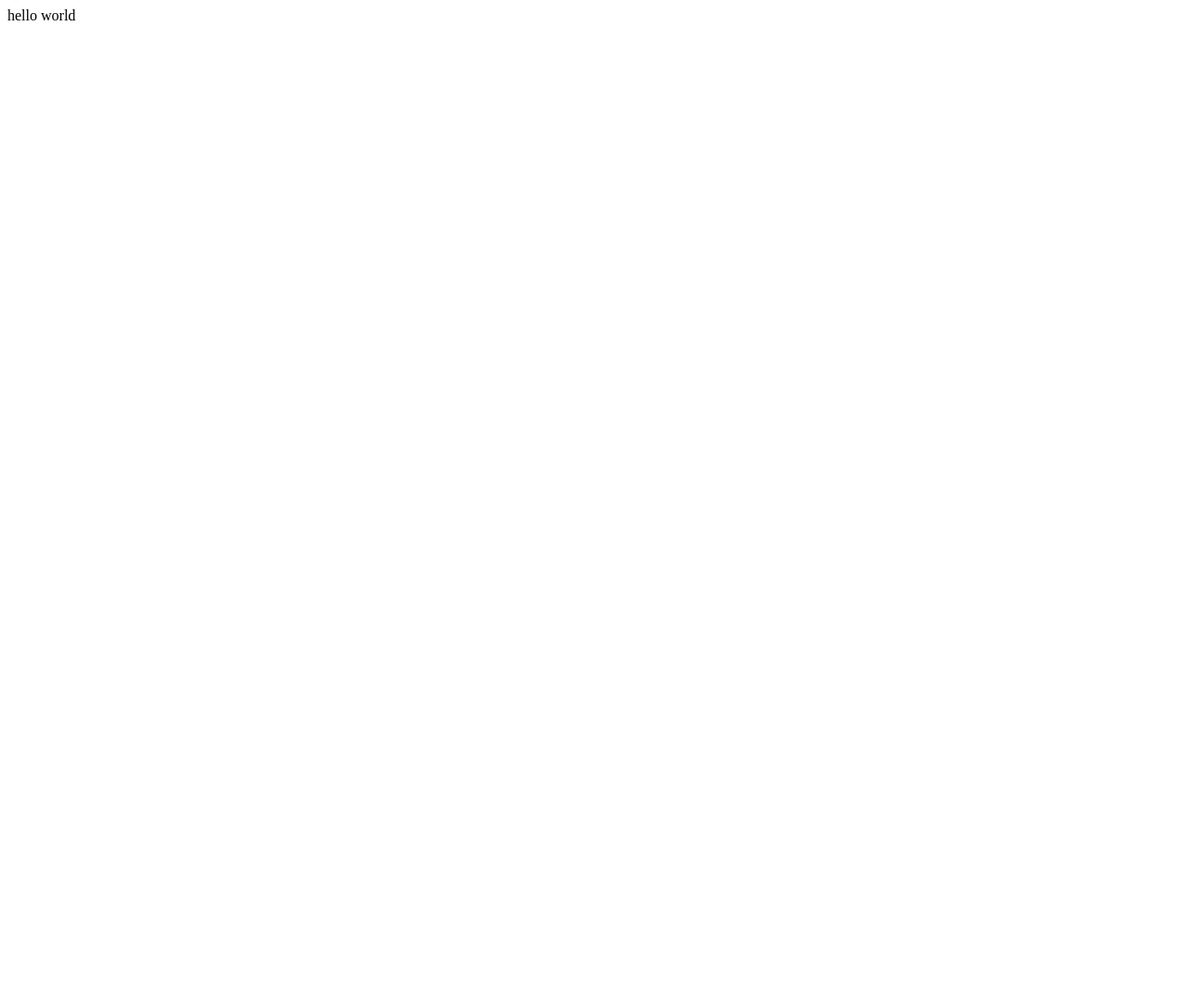
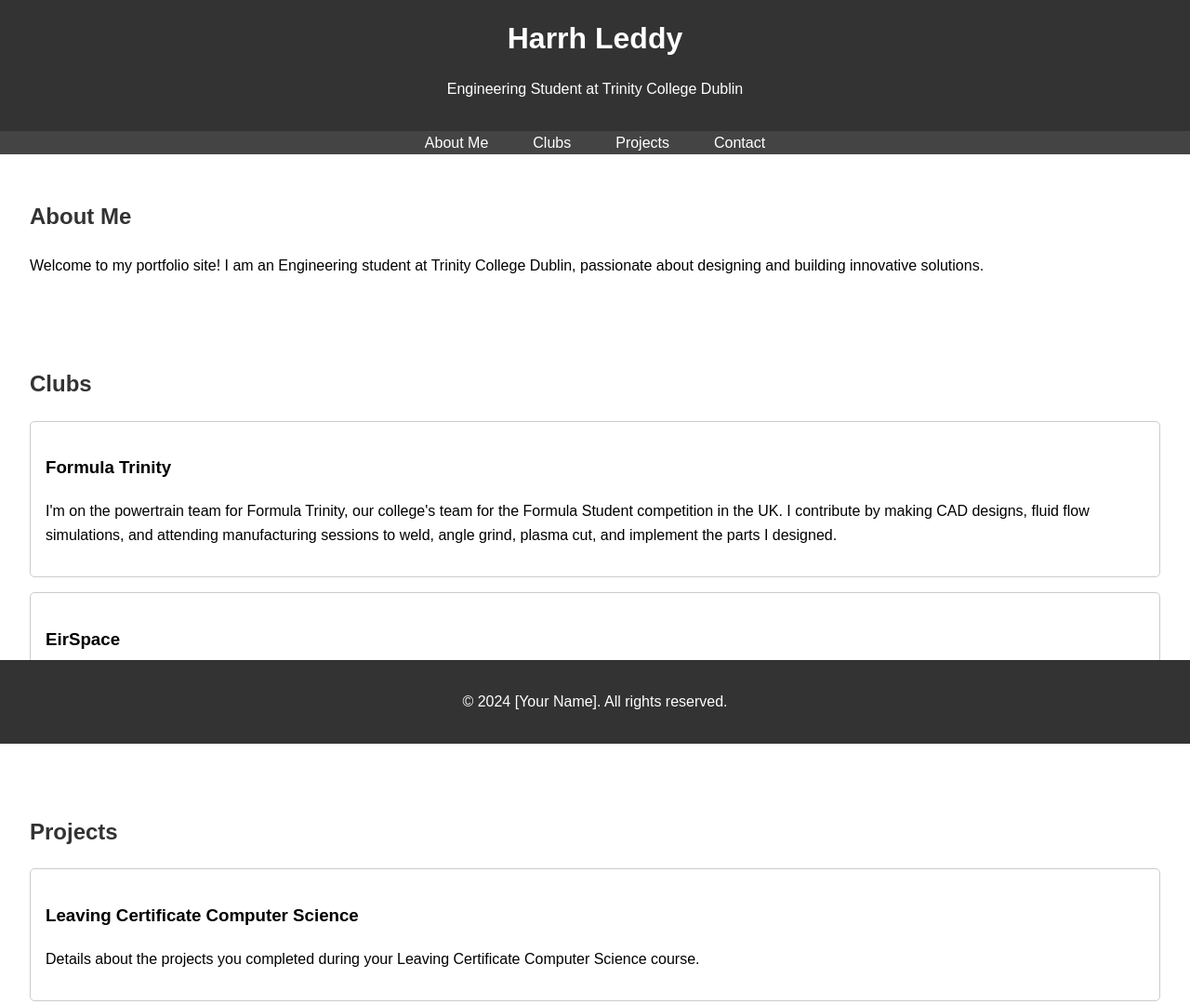
Before and after one commit to harL06/harL06.github.io, a plain HTML site: page index.html in a window 1280 px wide. Shown: the top 1080 px of the page at 93% size. Before the commit the page ends 800 px from the top, so only its background shows below. Drawn offline with Linux system fonts and the light colour scheme.

Commit message:
template page

```diff
--- a/index.html
+++ b/index.html
@@ -1,11 +1,64 @@
 <!DOCTYPE html>
-<html>
+<html lang="en">
 <head>
-	<meta charset="utf-8">
-	<meta name="viewport" content="width=device-width, initial-scale=1">
-	<title></title>
+    <meta charset="UTF-8">
+    <meta name="viewport" content="width=device-width, initial-scale=1.0">
+    <title>Portfolio - Harry Leddy</title>
+    <link rel="stylesheet" href="styles.css">
 </head>
 <body>
-hello world
+    <header>
+        <h1>Harrh Leddy</h1>
+        <p>Engineering Student at Trinity College Dublin</p>
+    </header>
+
+    <nav>
+        <ul>
+            <li><a href="#about">About Me</a></li>
+            <li><a href="#clubs">Clubs</a></li>
+            <li><a href="#projects">Projects</a></li>
+            <li><a href="#contact">Contact</a></li>
+        </ul>
+    </nav>
+
+    <section id="about">
+        <h2>About Me</h2>
+        <p>Welcome to my portfolio site! I am an Engineering student at Trinity College Dublin, passionate about designing and building innovative solutions.</p>
+    </section>
+
+    <section id="clubs">
+        <h2>Clubs</h2>
+
+        <div class="club">
+            <h3>Formula Trinity</h3>
+            <p>I'm on the powertrain team for Formula Trinity, our college's team for the Formula Student competition in the UK. I contribute by making CAD designs, fluid flow simulations, and attending manufacturing sessions to weld, angle grind, plasma cut, and implement the parts I designed.</p>
+        </div>
+
+        <div class="club">
+            <h3>EirSpace</h3>
+            <p>In EirSpace, I'm on the Thrust Vector Control team. I've done CAD work for their Lander Challenge drone prototype and researched various electronics.</p>
+        </div>
+    </section>
+
+    <section id="projects">
+        <h2>Projects</h2>
+        <div class="project">
+            <h3>Leaving Certificate Computer Science</h3>
+            <p>Details about the projects you completed during your Leaving Certificate Computer Science course.</p>
+        </div>
+        <div class="project">
+            <h3>Leaving Certificate Technology</h3>
+            <p>Details about the projects you completed during your Leaving Certificate Technology course.</p>
+        </div>
+    </section>
+
+    <section id="contact">
+        <h2>Contact</h2>
+        <p>You can reach me at: <a href="mailto:youremail@example.com">youremail@example.com</a></p>
+    </section>
+
+    <footer>
+        <p>&copy; 2024 [Your Name]. All rights reserved.</p>
+    </footer>
 </body>
 </html>
--- /dev/null
+++ b/styles.css
@@ -0,0 +1,74 @@
+/* styles.css */
+
+body {
+    font-family: Arial, sans-serif;
+    line-height: 1.6;
+    margin: 0;
+    padding: 0;
+}
+
+header {
+    background: #333;
+    color: #fff;
+    padding: 1rem 0;
+    text-align: center;
+}
+
+header h1 {
+    margin: 0;
+}
+
+nav {
+    background: #444;
+    color: #fff;
+    overflow: hidden;
+}
+
+nav ul {
+    list-style: none;
+    padding: 0;
+    margin: 0;
+    display: flex;
+    justify-content: center;
+}
+
+nav ul li {
+    margin: 0 1rem;
+}
+
+nav ul li a {
+    color: #fff;
+    text-decoration: none;
+    padding: 0.5rem;
+}
+
+nav ul li a:hover {
+    background: #555;
+}
+
+section {
+    padding: 2rem;
+    margin: 1rem 0;
+}
+
+h2 {
+    color: #333;
+    margin-top: 0;
+}
+
+.club, .project {
+    border: 1px solid #ccc;
+    padding: 1rem;
+    margin: 1rem 0;
+    border-radius: 5px;
+}
+
+footer {
+    background: #333;
+    color: #fff;
+    text-align: center;
+    padding: 1rem 0;
+    position: fixed;
+    width: 100%;
+    bottom: 0;
+}
```
